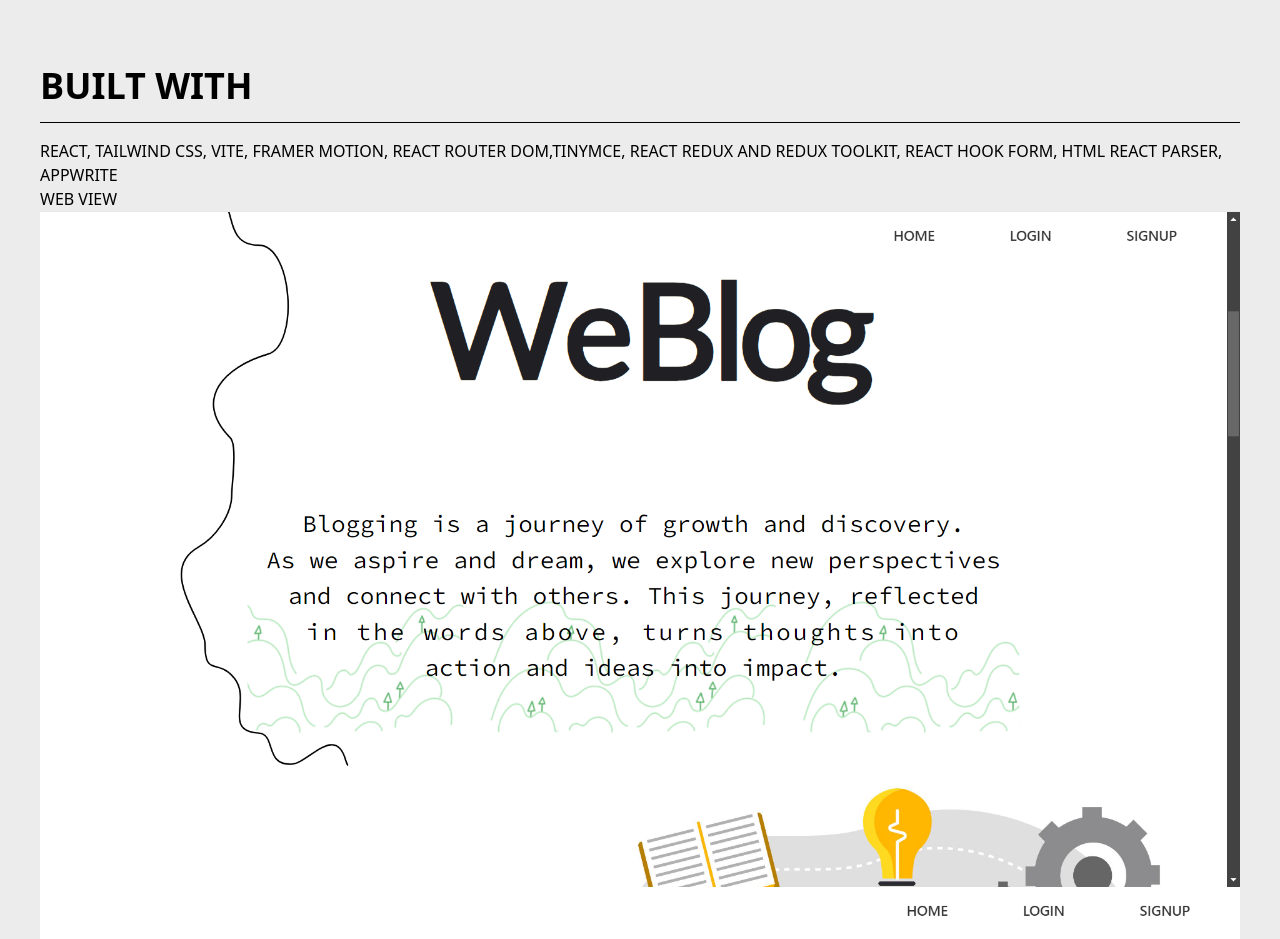
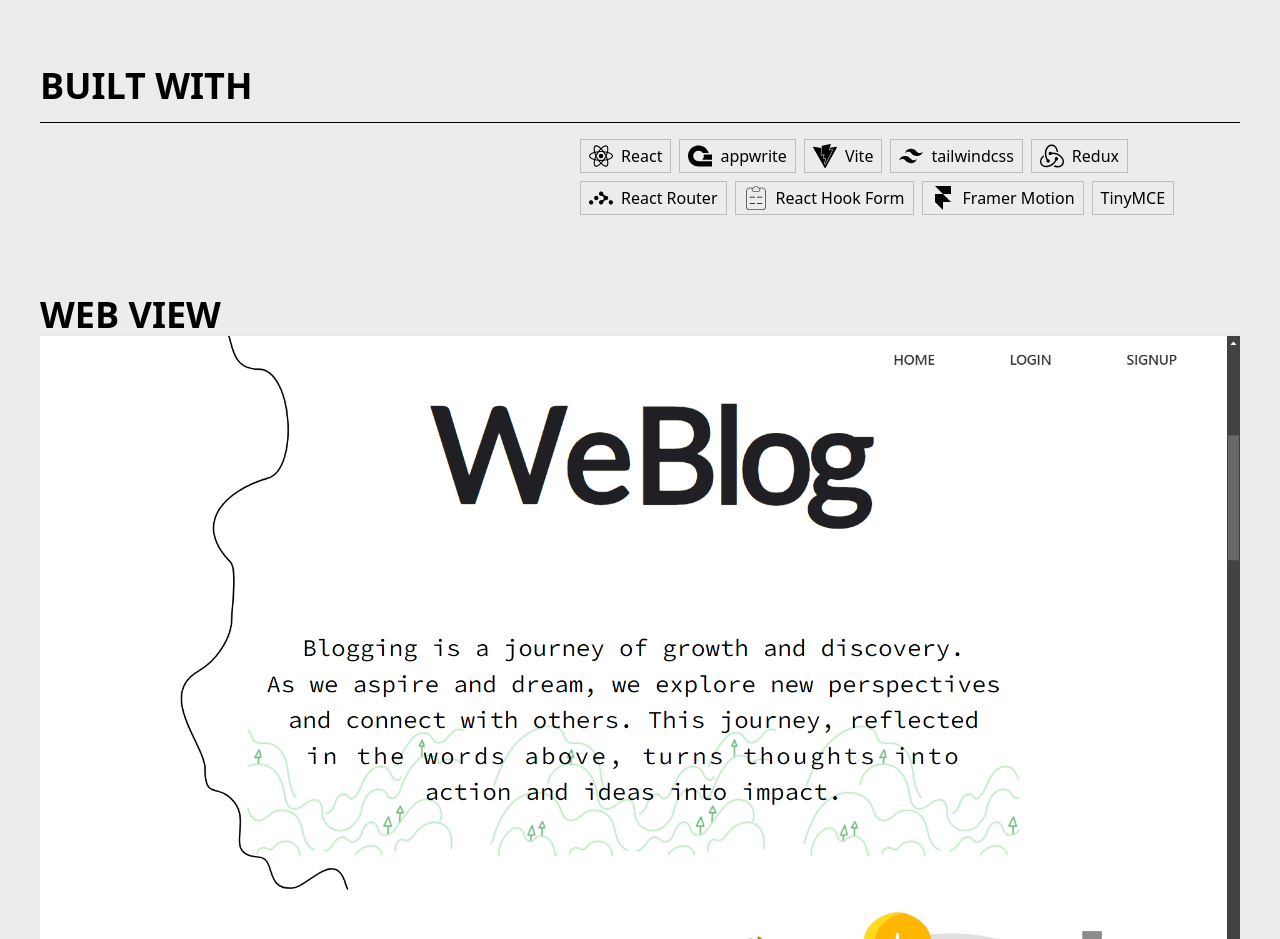
Before and after one commit to amanranahere/Portfolio, a React (Vite) app: page /work/weblog in a window 1280 px wide. Shown: the part 1120-2059 px from the top of the page. Built offline with nearby package versions, Linux system fonts and the light colour scheme.

Commit message:
add weblog project

```diff
--- a/src/components/Projects/ProjectTemplate.jsx
+++ b/src/components/Projects/ProjectTemplate.jsx
@@ -110,11 +110,15 @@ function ProjectTemplate({
 
         <hr className="w-full border-t border-black my-4" />
 
-        <div>{projectBuiltWith}</div>
+        <div className="w-full flex justify-end">
+          <div className="lg:w-[55%] flex flex-wrap gap-2 pr-2">
+            {projectBuiltWith}
+          </div>
+        </div>
 
         {/* project 3rd heading */}
 
-        <div>WEB VIEW</div>
+        <div className="lg:w-[40%] mt-20 text-4xl font-semibold">WEB VIEW</div>
 
         <hr />
 
--- a/src/components/Projects/Weblog.jsx
+++ b/src/components/Projects/Weblog.jsx
@@ -4,6 +4,16 @@ import weblogImg01 from "../../assets/images/ss1.png";
 import weblogImg02 from "../../assets/images/ss2.png";
 import weblogImg03 from "../../assets/images/ss3.png";
 import weblogVid from "../../assets/videos/weblogVid.mp4";
+import {
+  SiTailwindcss,
+  SiVite,
+  SiReactrouter,
+  SiRedux,
+  SiReacthookform,
+  SiAppwrite,
+  SiReact,
+  SiFramer,
+} from "react-icons/si";
 
 function Weblog() {
   return (
@@ -16,7 +26,46 @@ function Weblog() {
       projectOverview="WEBLOG IS A MODERN, RESPONSIVE BLOG WEBSITE DESIGNED FOR DISCOVERING AND SHARING NEW IDEAS AND TOPICS. USERS CAN BROWSE THROUGH A VARIETY OF BLOG POSTS WRITTEN BY OTHERS, OR CONTRIBUTE BY WRITING THEIR OWN BLOGS ONCE THEY SIGN UP OR LOG IN. THE WEBSITE OFFERS A SMOOTH READING EXPERIENCE ACROSS ALL DEVICES."
       projectMaking="IN THIS HEADING I SHOULD BE TALKING ABOUT HOW I MADE THE PROJECT, ANY TECHNICAL DIFFICULTIES I FACED AND HOW I OVERCAME IT. WEBLOG IS A MODERN, RESPONSIVE BLOG WEBSITE DESIGNED FOR DISCOVERING AND SHARING NEW IDEAS AND TOPICS. USERS CAN BROWSE THROUGH A VARIETY OF BLOG POSTS WRITTEN BY OTHERS, OR CONTRIBUTE BY WRITING THEIR OWN BLOGS ONCE THEY SIGN UP OR LOG IN. THE WEBSITE OFFERS A SMOOTH READING EXPERIENCE ACROSS ALL DEVICES."
       projectCodeLink="https://github.com/amanranahere/WeBlog"
-      projectBuiltWith="REACT, TAILWIND CSS, VITE, FRAMER MOTION, REACT ROUTER DOM,TINYMCE, REACT REDUX AND REDUX TOOLKIT, REACT HOOK FORM, HTML REACT PARSER, APPWRITE"
+      projectBuiltWith={
+        <>
+          <div className="border border-black/20 flex items-center gap-2 py-1 px-2">
+            <SiReact className="w-6 h-6 leading-tight" />
+            <span className="leading-tight">React</span>
+          </div>
+          <div className="border border-black/20 flex items-center gap-2 py-1 px-2">
+            <SiAppwrite className="w-6 h-6" />
+            appwrite
+          </div>
+          <div className="border border-black/20 flex items-center gap-2 py-1 px-2">
+            <SiVite className="w-6 h-6" />
+            Vite
+          </div>
+          <div className="border border-black/20 flex items-center gap-2 py-1 px-2">
+            <SiTailwindcss className="w-6 h-6" />
+            tailwindcss
+          </div>
+          <div className="border border-black/20 flex items-center gap-2 py-1 px-2">
+            <SiRedux className="w-6 h-6" />
+            Redux
+          </div>
+
+          <div className="border border-black/20 flex items-center gap-2 py-1 px-2">
+            <SiReactrouter className="w-6 h-6" />
+            React Router
+          </div>
+          <div className="border border-black/20 flex items-center gap-2 py-1 px-2">
+            <SiReacthookform className="w-6 h-6" />
+            React Hook Form
+          </div>
+          <div className="border border-black/20 flex items-center gap-2 py-1 px-2">
+            <SiFramer className="w-6 h-6" />
+            Framer Motion
+          </div>
+          <div className="border border-black/20 flex items-center gap-2 py-1 px-2">
+            TinyMCE
+          </div>
+        </>
+      }
       projectImg1={weblogImg01}
       projectImg2={weblogImg02}
       projectImg3={weblogImg03}
```
